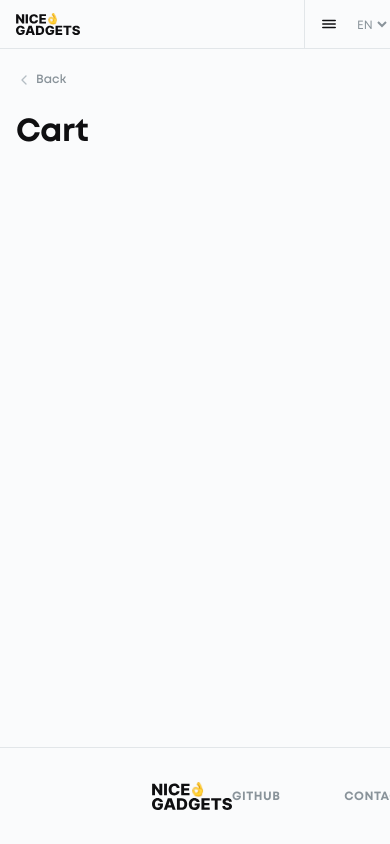
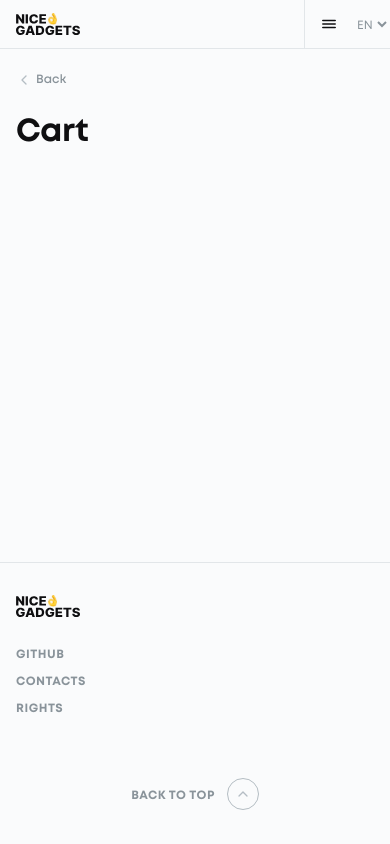
Before and after one commit to fs-apr25-group0/group-project-catalog, a React (Vite) app: page /#/cart in a window 390 px wide. Built offline with nearby package versions, Linux system fonts and the light colour scheme.

Commit message:
add media footer

```diff
--- a/src/Components/Footer/Footer.scss
+++ b/src/Components/Footer/Footer.scss
@@ -1,6 +1,5 @@
 @use '../../styles/variables/colors/colors' as color;
 
-// FOOTER
 .footer {
   flex-shrink: 0;
   display: flex;
@@ -81,4 +80,35 @@
       text-decoration: underline;
     }
   }
+
+  // 🔽 Mobile (320–639px)
+  @media (max-width: 639px) {
+    flex-direction: column;
+    align-items: flex-start;
+    height: auto;
+    padding: 32px 16px;
+
+    &__logo {
+      margin-bottom: 32px;
+
+      img {
+        width: 64px;
+        height: 22px;
+      }
+    }
+
+    &__nav {
+      flex-direction: column;
+      align-items: flex-start;
+      gap: 16px;
+      margin-bottom: 32px;
+      width: 100%;
+    }
+
+    &__to-top {
+      align-self: center;
+      justify-content: center;
+      margin: 32px 0 0;
+    }
+  }
 }
```
